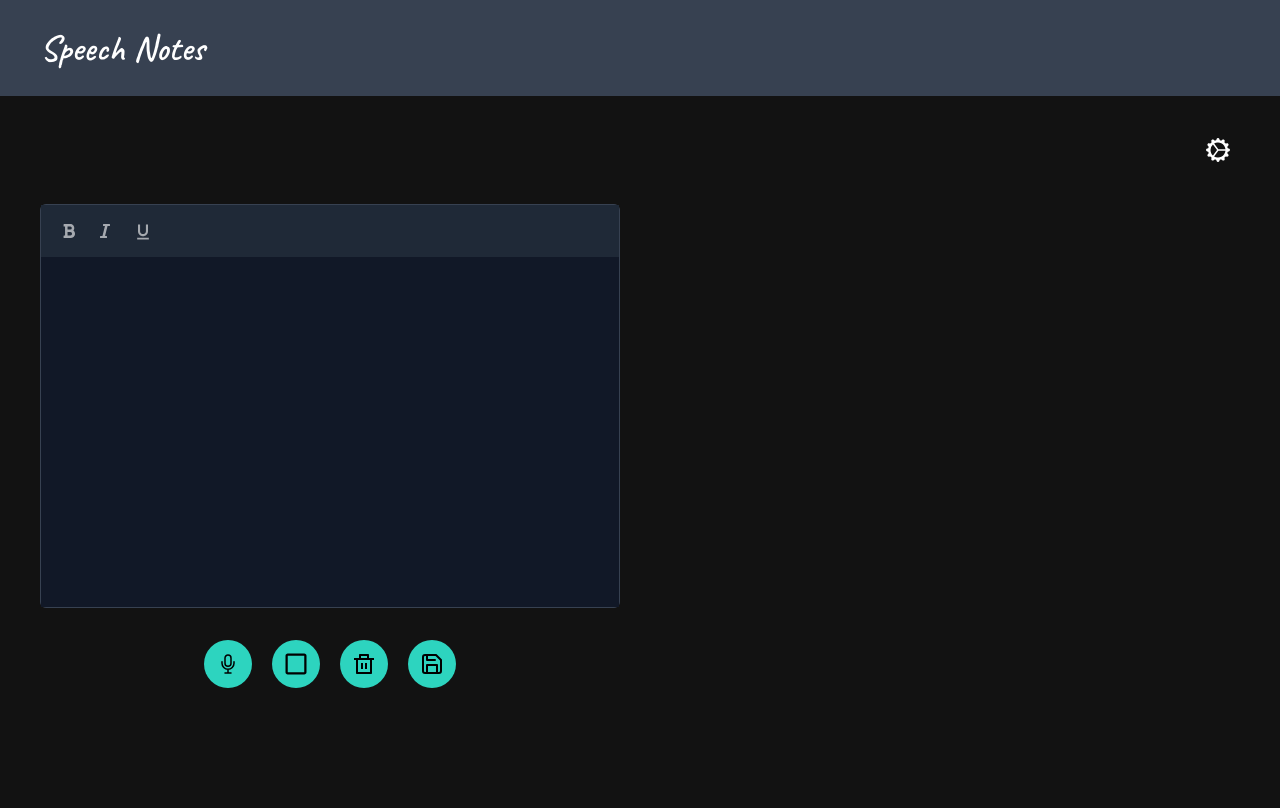
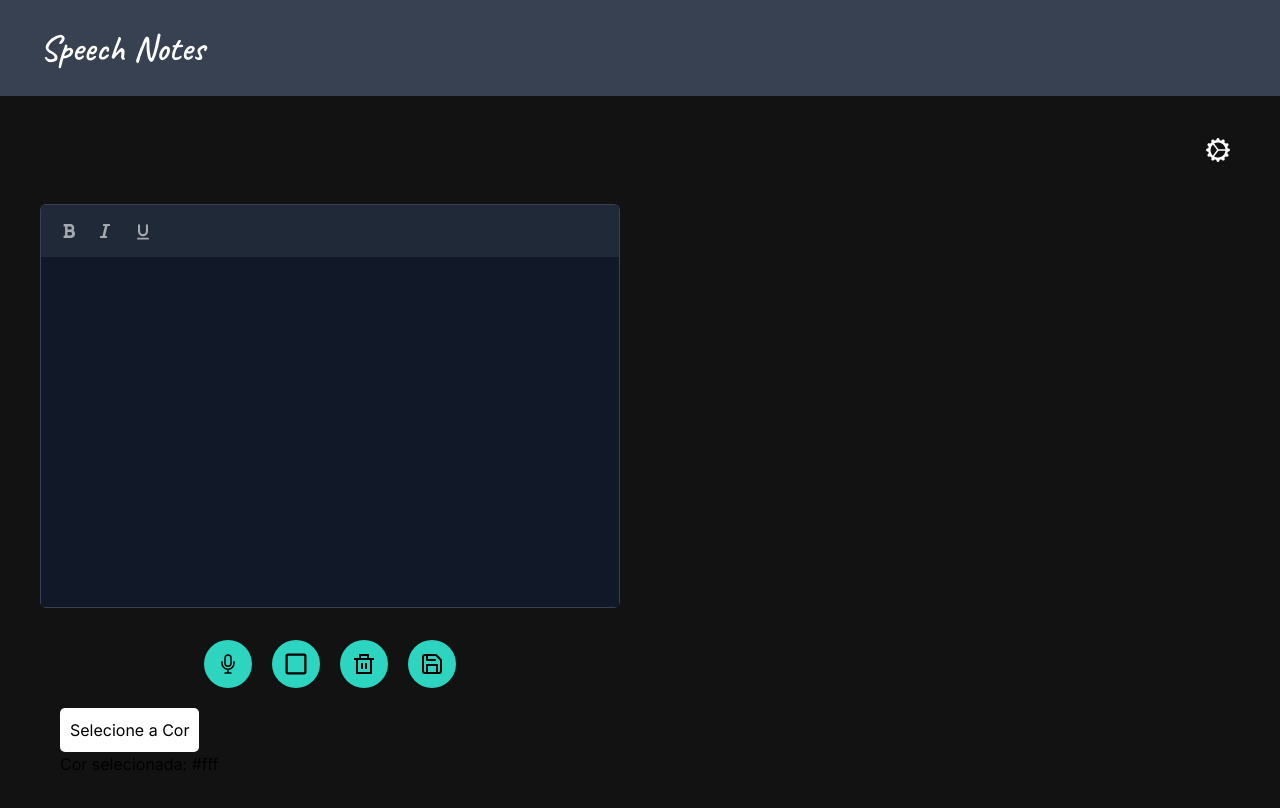
Before and after one commit to gabrielalencs/Quick-Notes, a React (Vite) app: page / in a window 1280 px wide. Shown: the top 808 px of the page. Built offline with nearby package versions, Linux system fonts and the light colour scheme.

Commit message:
feat: configuration component

```diff
--- a/package.json
+++ b/package.json
@@ -11,6 +11,7 @@
   },
   "dependencies": {
     "react": "^18.3.1",
+    "react-color": "^2.19.3",
     "react-dom": "^18.3.1",
     "react-icons": "^5.3.0",
     "tippy.js": "^6.3.7"
--- a/src/App.css
+++ b/src/App.css
@@ -93,3 +93,13 @@
         transform: scale(1);
     }
 }
+
+
+.custom-chrome-picker {
+    margin-bottom: 1000px;
+
+
+    & div:nth-child(2) {
+        background-color: red;
+    }
+}
--- a/src/App.jsx
+++ b/src/App.jsx
@@ -10,7 +10,19 @@
 import SettingsContainer from './components/SettingsContainer';
 
 
+import React, { useState } from 'react';
+import { ChromePicker } from 'react-color';
+
+
+
 const App = () => {
+
+    const [color, setColor] = useState('#fff');
+    const [showPicker, setShowPicker] = useState(false);
+
+    const handleChangeComplete = (color) => {
+        setColor(color.hex);
+    };
 
     return (
         <>
@@ -23,6 +35,35 @@
                     <NoteCreationContainer />
                     <NoteContainer />
                 </div>
+
+
+
+                <div style={{ padding: '20px' }}>
+                    <button
+                        style={{
+                            backgroundColor: color,
+                            border: 'none',
+                            padding: '10px',
+                            borderRadius: '5px',
+                            cursor: 'pointer',
+                        }}
+                        onClick={() => setShowPicker(!showPicker)}
+                    >
+                        Selecione a Cor
+                    </button>
+
+                    {showPicker && (
+                        <div style={{ position: 'absolute', zIndex: '2' }}>
+                            <ChromePicker
+                                className="custom-chrome-picker"
+                                color={color}
+                                onChangeComplete={handleChangeComplete}
+                            />
+                        </div>
+                    )}
+
+                    <p>Cor selecionada: {color}</p>
+                </div>
             </main>
         </>
     )
```
Also changed, not shown: 1 other file (tests, documents, lock files or other folders).
